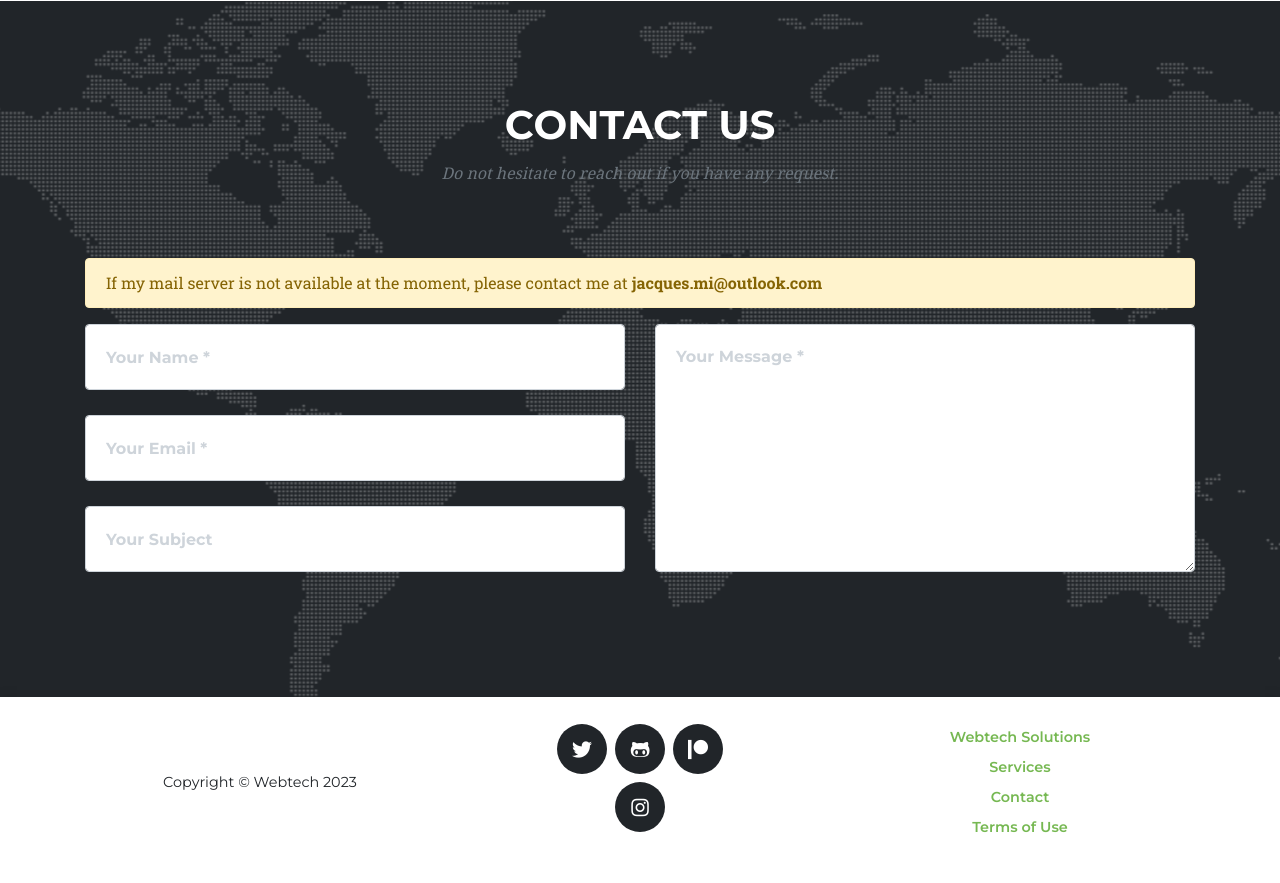
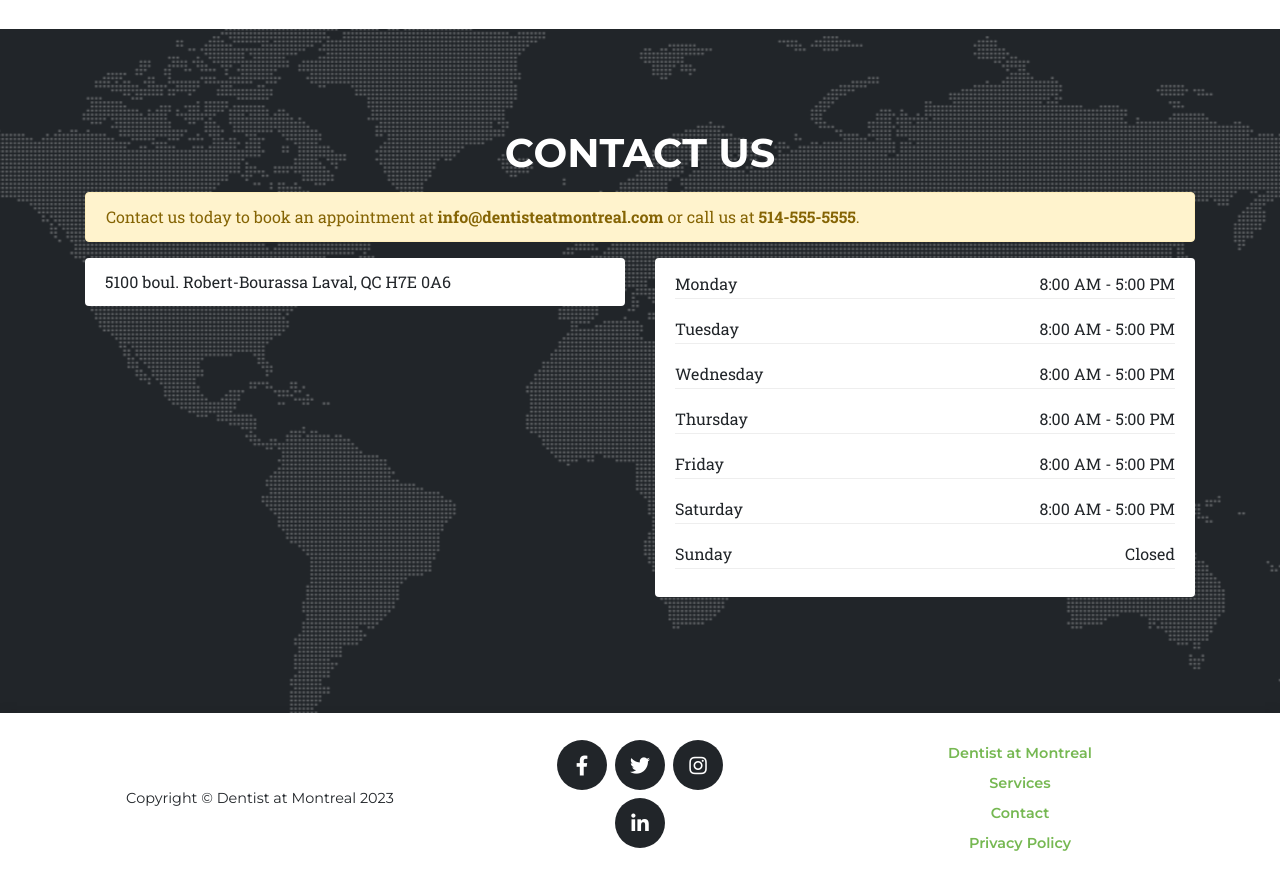
Before and after one commit to jackrepos/themeonepage, a Vue app: page / in a window 1280 px wide. Shown: the part 1801-2684 px from the top of the page. Built offline with nearby package versions, Linux system fonts and the light colour scheme.

Commit message:
Update Services and Footer components

```diff
--- a/public/config.json
+++ b/public/config.json
@@ -37,7 +37,7 @@
         }
     ],
     "websiteContactTitle": "Contact us",
-    "websiteContactText": "Contact us today to book an appointment at <strong>COMPANY_EMAIL</strong> or call us at <strong>COMPANY_PHONE</strong>.",
+    "websiteContactText": "Contact us today to book an appointment at <strong>{companyEmail}</strong> or call us at <strong>{companyPhone}</strong>.",
     "websiteContactSchedule": [
         {
             "day": "Monday",
@@ -86,22 +86,38 @@
             "link": "/policy.html"
         }
     ],
-    "websiteFooterSocialMedia": [
+    "websiteFooterSocialMediaLine1": [
         {
             "name": "Facebook",
-            "link": "https://www.facebook.com/"
+            "link": "https://www.facebook.com/",
+            "icon": "fa-facebook-f"
         },
         {
             "name": "Twitter",
-            "link": "https://twitter.com/"
+            "link": "https://twitter.com/",
+            "icon": "fa-twitter"
         },
         {
             "name": "Instagram",
-            "link": "https://www.instagram.com/"
+            "link": "https://www.instagram.com/",
+            "icon": "fa-instagram"
+        }
+    ],
+    "websiteFooterSocialMediaLine2": [
+        {
+            "name": "YouTube",
+            "link": "",
+            "icon": "fa-youtube"
         },
         {
             "name": "LinkedIn",
-            "link": "https://www.linkedin.com/"
+            "link": "https://www.linkedin.com/",
+            "icon": "fa-linkedin-in"
+        },
+        {
+            "name": "Snapchat",
+            "link": "",
+            "icon": "fa-snapchat"
         }
     ]
 }
--- a/src/components/Contact.vue
+++ b/src/components/Contact.vue
@@ -5,43 +5,31 @@
       <div class="row">
         <div class="col-lg-12 text-center">
           <h2 class="section-heading text-uppercase">{{ websiteContactTitle }}</h2>
-          <h3 class="section-subheading text-muted">Do not hesitate to reach out if you have any request.</h3>
         </div>
       </div>
       <div class="row">
         <div class="col-md-12">
-            <!-- <div class="alert alert-warning">Sorry, my mail server is not available at the moment! Contact me at <strong>jacques.mi@outlook.com</strong></div> -->
-            <div class="alert alert-warning">If my mail server is not available at the moment, please contact me at <strong id="adminEmail">jacques.mi@outlook.com</strong></div>
+            <div class="alert alert-warning" v-html="contactText"></div>
         </div>
         <div class="col-lg-12">
-          <!-- <form id="contactForm" name="sentMessage" novalidate="novalidate" class="js-contact-form"> -->
-          <form id="contactForm" name="sentMessage" class="js-contact-form">
             <div class="row">
               <div class="col-md-6">
-                <div class="form-group">
-                  <input class="form-control" id="name" type="text" placeholder="Your Name *" required
-                    data-validation-required-message="Please enter your name.">
-                  <p class="help-block text-danger"></p>
-                </div>
-                <div class="form-group">
-                  <input class="form-control" id="email" type="email" placeholder="Your Email *" required
-                    data-validation-required-message="Please enter your email address.">
-                  <p class="help-block text-danger"></p>
-                </div>
-                <div class="form-group">
-                  <input class="form-control" id="subject" type="text" placeholder="Your Subject">
-                  <p class="help-block text-danger"></p>
-                </div>
+                <div class="contact-info">{{ companyAddress }}</div>
               </div>
               <div class="col-md-6">
-                <div class="form-group">
+                <!-- <div class="form-group">
                   <textarea class="form-control" id="message" placeholder="Your Message *" required
                     data-validation-required-message="Please enter a message."></textarea>
                   <p class="help-block text-danger"></p>
+                </div> -->
+                <div class="contact-schedule">
+                  <p class="contact-schedule-row" v-for="item in websiteContactSchedule">
+                    <span class="contact-schedule-day">{{ item.day }}</span>
+                    <span class="contact-schedule-hours">{{ item.hours }}</span>
+                  </p>
                 </div>
               </div>
             </div>
-          </form>
         </div>
       </div>
     </div>
@@ -49,5 +37,28 @@
 </template>
 
 <script setup lang="ts">
-import { websiteContactSchedule, websiteContactText, websiteContactTitle } from '../../public/config.json';
+import { websiteContactSchedule, websiteContactText, websiteContactTitle, companyEmail, companyPhone, companyAddress } from '../../public/config.json';
+
+const contactText = websiteContactText.replace('{companyEmail}', companyEmail)
+  .replace('{companyPhone}', companyPhone);
 </script>
+
+<style scoped>
+.contact-schedule,
+.contact-info {
+    background-color: #fff;
+    border-color: #fff;
+    position: relative;
+    padding: .75rem 1.25rem;
+    margin-bottom: 1rem;
+    border-radius: .25rem;
+}
+
+.contact-schedule-row {
+  border-bottom: 1px solid #eee;
+}
+
+.contact-schedule-hours {
+  float: right;
+}
+</style>
--- a/src/components/Footer.vue
+++ b/src/components/Footer.vue
@@ -3,57 +3,31 @@
     <div class="container">
       <div class="row align-items-center">
         <div class="col-md-4">
-          <span class="copyright js-copyright">Copyright &copy; Webtech {{ currentYear }}</span>
+          <span class="copyright js-copyright">Copyright &copy; {{ companyName }} {{ currentYear }}</span>
         </div>
         <div class="col-md-4">
+
           <ul class="list-inline social-buttons">
-            <li class="list-inline-item">
-              <a href="https://twitter.com/Webtech9" target="_blank" title="Twitter">
-                <i class="fab fa-twitter"></i>
-              </a>
-            </li>
-            <li class="list-inline-item">
-              <a href="https://github.com/webtechca" target="_blank" title="Github">
-                <i class="fab fa-github-alt"></i>
-              </a>
-            </li>
-            <li class="list-inline-item">
-              <a href="https://www.patreon.com/webtech" target="_blank" title="Patreon">
-                <i class="fab fa-patreon"></i>
+            <li class="list-inline-item" v-for="socialMedia in websiteFooterSocialMediaLine1">
+              <a v-if="socialMedia.link" :href="socialMedia.link" target="_blank" :title="socialMedia.name">
+                <i class="fab" :class="socialMedia.icon"></i>
               </a>
             </li>
           </ul>
+
           <ul class="list-inline social-buttons">
-            <!-- <li class="list-inline-item">
-              <a href="#" target="_blank" title="">
-                <i class="fab fa-linkedin-in"></i>
-              </a>
-            </li>
-            <li class="list-inline-item">
-              <a href="#" target="_blank" title="">
-                <i class="fab fa-reddit-alien"></i>
-              </a>
-            </li> -->
-            <li class="list-inline-item">
-              <a href="https://www.instagram.com/webtechca1" target="_blank" title="Instagram">
-                <i class="fab fa-instagram"></i>
+            <li class="list-inline-item" v-for="socialMedia in websiteFooterSocialMediaLine2">
+              <a v-if="socialMedia.link" :href="socialMedia.link" target="_blank" :title="socialMedia.name">
+                <i class="fab" :class="socialMedia.icon"></i>
               </a>
             </li>
           </ul>
         </div>
+
         <div class="col-md-4">
           <ul class="footer-list quicklinks">
-            <li class="">
-              <a href="/">Webtech Solutions</a>
-            </li>
-            <li class="">
-              <a href="/#services">Services</a>
-            </li>
-            <li class="">
-              <a href="/#contact">Contact</a>
-            </li>
-            <li class="">
-              <a href="/policy">Terms of Use</a>
+            <li class="" v-for="websiteFooterMenuItem of websiteFooterMenuItems">
+              <a :href="websiteFooterMenuItem.link">{{ websiteFooterMenuItem.name }}</a>
             </li>
           </ul>
         </div>
@@ -63,7 +37,17 @@
 </template>
 
 <script setup lang="ts">
+import { companyName, websiteFooterMenuItems, websiteFooterSocialMediaLine1, websiteFooterSocialMediaLine2 } from '../../public/config.json';
 const currentYear = new Date().getFullYear();
+const icons = [
+  'fa-facebook-f',
+  'fa-twitter',
+  'fa-linkedin-in',
+  'fa-instagram',
+  'fa-reddit-alien',
+  'fa-github-alt',
+  'fa-patreon',
+];
 </script>
 
 <style scoped>
@@ -71,6 +55,7 @@ const currentYear = new Date().getFullYear();
   list-style: none;
   padding-left: 0;
 }
+
 ul.social-buttons {
   margin-bottom: 8px;
 }
@@ -81,6 +66,6 @@ ul.social-buttons {
 }
 
 .footer {
-  box-shadow: 0px -4px 10px 0px rgba(0,0,0,0.05);
+  box-shadow: 0px -4px 10px 0px rgba(0, 0, 0, 0.05);
 }
 </style>
--- a/src/components/Services.vue
+++ b/src/components/Services.vue
@@ -8,7 +8,7 @@
           <h3 class="section-subheading text-muted">{{ websiteServicesText }}</h3>
         </div>
       </div>
-      <div class="row text-center">
+      <div class="row text-center services-row">
         <div class="col-md-4 services-card" v-for="websiteService of websiteServices">
           <div class="img-card">
             <img :src="websiteService.image" alt="">
@@ -27,7 +27,19 @@ import { websiteServices, websiteServicesText, websiteServicesTitle } from '../.
 
 <style scoped>
 .services-card {
-  box-shadow: -4px 4px 10px 0px rgba(0, 0, 0, 0.05);
+  box-shadow: -4px 4px 10px 4px rgba(0, 0, 0, 0.05);
+}
+
+.services-row {
+  justify-content: space-between;
+}
+
+@media (min-width: 768px) {
+  .services-row .col-md-4 {
+      -ms-flex: 0 0 31%;
+      flex: 0 0 31%;
+      max-width: 31%;
+  }
 }
 
 .services-card .img-card {
```
